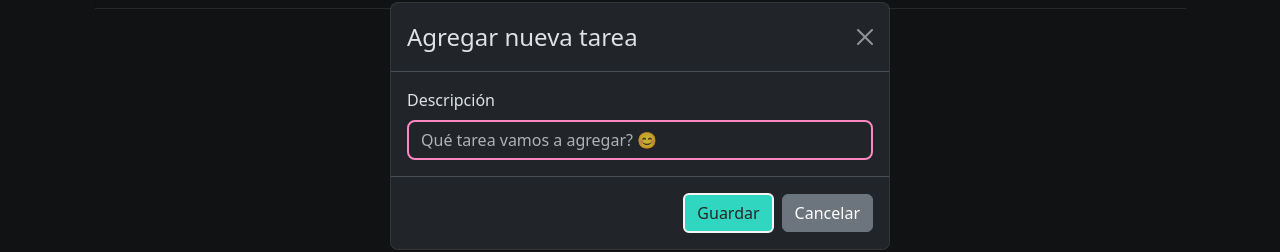
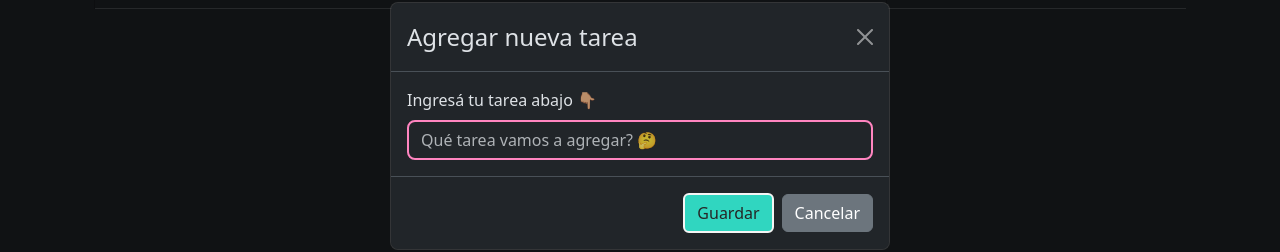
Before and after one commit to TaliCabana/listaTareasFrontend, a React (Vite) app: page / in a window 1280 px wide. Both pictures are taken after a click on the button "Agregar tarea ➕". Shown: the part 274-526 px from the top of the page. Built offline with nearby package versions, Linux system fonts and the light colour scheme.

Commit message:
Modifiqué unos textos en el modal

```diff
--- a/components/ListaTareas.jsx
+++ b/components/ListaTareas.jsx
@@ -225,12 +225,12 @@ const ListaTareas = () => {
         <Modal.Body>
           <Form>
             <Form.Group>
-              <Form.Label>Descripción</Form.Label>
+              <Form.Label>Ingresá tu tarea abajo 👇🏽</Form.Label>
               <Form.Control
                 type="text"
                 value={descripcion}
                 onChange={(e) => setDescripcion(e.target.value)}
-                placeholder="Qué tarea vamos a agregar? 😊"
+                placeholder="Qué tarea vamos a agregar? 🤔"
               />
             </Form.Group>
           </Form>
```
